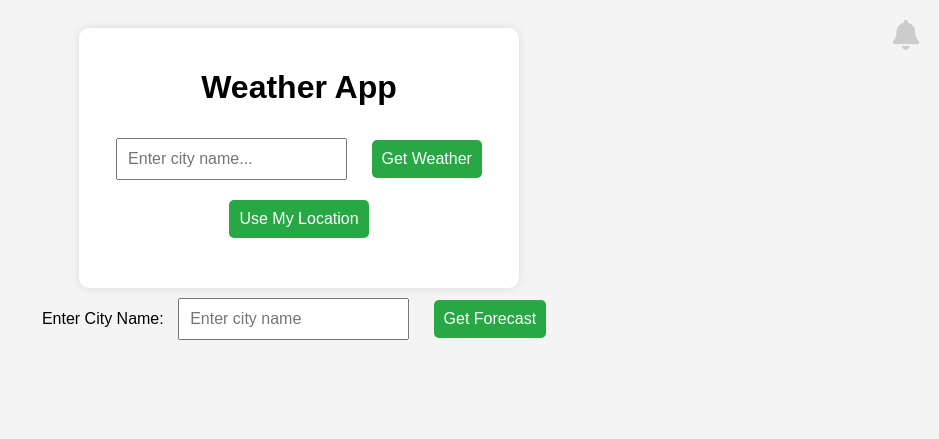
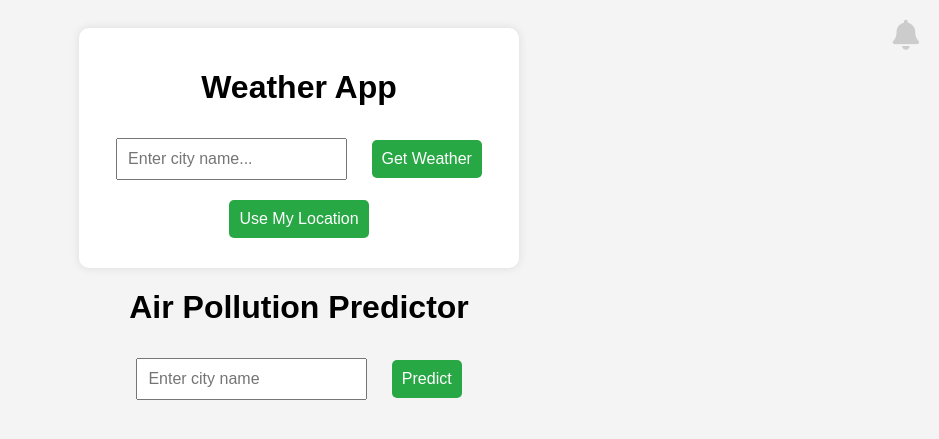
Before and after one commit to Meseret1G/Hackthon_1, a Flask app: page / in a window 1280 px wide. Shown: the top 439 px of the page, without its empty margins (341-1280 px from the left). Run offline with Flask 3, Linux system fonts and the light colour scheme; data that the repository does not hold is empty.

Commit message:
Updated project files

```diff
--- a/app.py
+++ b/app.py
@@ -4,6 +4,7 @@ import time
 import threading
 import tensorflow as tf
 import numpy as np
+from geopy.geocoders import Nominatim
 
 app = Flask(__name__)
 
@@ -12,6 +13,7 @@ AIR_POLLUTION_API_URL = "http://api.openweathermap.org/data/2.5/air_pollution"
 WEATHER_API_KEY = "2d0ca46555df760def36fb82d33f32eb"
 GEO_API_URL = "http://ip-api.com/json/"
 model = tf.keras.models.load_model("pollution_forecasting_model.keras")
+geolocator = Nominatim(user_agent="pollution_forecaster")
 
 ALERT_THRESHOLDS = {
     "weather": {
@@ -29,6 +31,76 @@ ALERT_THRESHOLDS = {
     }
 }
 
+def get_lat_lon(city_name):
+    location = geolocator.geocode(city_name)
+    if location:
+        return location.latitude, location.longitude
+    return None, None
+
+def map_pollutant_to_air_quality(pollutant, value):
+    if pollutant == "pm2_5" or pollutant == "pm10" or pollutant == "co"or pollutant == "no2" or pollutant == "o3" or pollutant == "so2":
+        if value <= 12:
+            return "Good"
+        elif value <= 35.4:
+            return "Moderate"
+        elif value <= 55.4:
+            return "Unhealthy for Sensitive Groups"
+        elif value <= 150.4:
+            return "Unhealthy"
+        elif value <= 250.4:
+            return "Very Unhealthy"
+        else:
+            return "Hazardous"
+    return "Unknown"
+
+def predict_pollution(city_name):
+    lat, lon = get_lat_lon(city_name)
+
+    if lat is None or lon is None:
+        return {"error": "City not found"}
+
+    input_data = np.zeros((1, 1, 10))
+    input_data[0, 0, 0] = lat
+    input_data[0, 0, 1] = lon
+
+    prediction = model.predict(input_data)
+
+    print("Prediction output shape:", prediction.shape)
+    print("Prediction output:", prediction)
+
+    pm25 = float(prediction[0][0])
+    pm10 = float(prediction[0][1])
+    co = float(prediction[0][2])
+    no2 = float(prediction[0][3])
+    so2 = float(prediction[0][4])
+    o3 = float(prediction[0][5])
+
+    air_quality_pm25 = map_pollutant_to_air_quality("pm2_5", pm25)
+    air_quality_pm10 = map_pollutant_to_air_quality("pm10", pm10)
+    air_quality_co = map_pollutant_to_air_quality("co", co)
+    air_quality_no2 = map_pollutant_to_air_quality("no2", no2)
+    air_quality_so2 = map_pollutant_to_air_quality("so2", so2)
+    air_quality_o3 = map_pollutant_to_air_quality("o3", o3)
+
+    return {
+        "city": city_name,
+        "pm2_5": {"value": pm25, "air_quality": air_quality_pm25},
+        "pm10": {"value": pm10, "air_quality": air_quality_pm10},
+        "co": {"value": co, "air_quality": air_quality_co},
+        "no2": {"value": no2, "air_quality": air_quality_no2},
+        "so2": {"value": so2, "air_quality": air_quality_so2},
+        "o3": {"value": o3, "air_quality": air_quality_o3}
+    }
+
+
+@app.route("/predict", methods=["GET"])
+def predict():
+    city = request.args.get("city")
+    if not city:
+        return jsonify({"error": "Please provide a city name"}), 400
+
+    result = predict_pollution(city)
+    return jsonify(result)
 
 def check_alerts(weather_data, air_quality_data):
     temp = weather_data.get("main", {}).get("temp", 0)
--- a/static/style.css
+++ b/static/style.css
@@ -12,33 +12,17 @@ body {
     right: 20px;
     color: #ccc;
 }
-button {
-    padding: 10px 20px;
-    background-color: #4CAF50;
-    color: white;
-    border: none;
-    cursor: pointer;
-    font-size: 16px;
+#result {
+    margin-top: 20px;
+    padding: 20px;
+    border: 1px solid #ccc;
+    display: none;
 }
-
-button:hover {
-    background-color: #45a049;
-}
-
-#weather-info, #forecast-info {
-    margin-top: 20px;
-    font-family: Arial, sans-serif;
-}
-
-p {
-    margin: 5px 0;
-}
-
-h3 {
-    font-size: 20px;
-    color: #333;
-}
-
+.good { color: green; }
+.moderate { color: orange; }
+.unhealthy { color: red; }
+.very-unhealthy { color: purple; }
+.hazardous { color: brown; }
 #notification-bell.active {
     color: red;
 }
--- a/templates/index.html
+++ b/templates/index.html
@@ -24,54 +24,64 @@
       <div id="weather-info"></div>
     </div>
 
-    <div>
-      <label for="city-input">Enter City Name:</label>
-      <input type="text" id="city-input" placeholder="Enter city name" />
-      <button onclick="onCitySelected()">Get Forecast</button>
-    </div>
-
-    <div id="forecast-info"></div>
+    <h1>Air Pollution Predictor</h1>
+    <input type="text" id="city" placeholder="Enter city name" />
+    <button onclick="getPollutionData()">Predict</button>
+    <div id="result"></div>
 
     <script>
       let hasUnreadNotification = false;
-
-      function onCitySelected() {
-        const cityInput = document.getElementById("city-input").value;
-        if (cityInput) {
-          getWeather(cityInput);
-          fetchAirPollutionForecast(cityInput);
-        } else {
+      async function getPollutionData() {
+        const city = document.getElementById("city").value;
+        if (!city) {
           alert("Please enter a city name");
+          return;
+        }
+        try {
+          const response = await fetch(`http://127.0.0.1:5000/predict?city=${encodeURIComponent(city)}`);
+          const data = await response.json();
+          if (data.error) {
+            document.getElementById("result").innerHTML = `<p style='color:red;'>${data.error}</p>`;
+          } else {
+            let output = `<h2>Air Quality in ${data.city}</h2>`;
+            output += `<table border='1' style='width: 100%; border-collapse: collapse;'>`;
+            output += `<tr><th>Pollutant</th><th>Value</th><th>Air Quality</th></tr>`;
+            Object.keys(data).forEach((key) => {
+              if (key !== "city") {
+                let qualityClass = getQualityClass(data[key].air_quality);
+                output += `<tr><td>${key.toUpperCase()}</td><td>${parseFloat(data[key].value).toFixed(2)}</td><td class='${qualityClass}'>${
+                  data[key].air_quality
+                }</td></tr>`;
+              }
+            });
+            output += `</table>`;
+            document.getElementById("result").innerHTML = output;
+            document.getElementById("result").style.display = "block";
+          }
+        } catch (error) {
+          document.getElementById("result").innerHTML = `<p style='color:red;'>Error fetching air quality data.</p>`;
+          console.error("Error fetching data:", error);
         }
       }
 
-      function fetchAirPollutionForecast(city) {
-        fetch(`/predict?city=${city}`)
-          .then((response) => response.json())
-          .then((data) => displayAirPollutionForecast(data))
-          .catch((error) => {
-            console.error("Error fetching air pollution data:", error);
-          });
-      }
-
-      function displayAirPollutionForecast(data) {
-        const forecastInfo = document.getElementById("forecast-info");
-
-        if (data.error) {
-          forecastInfo.innerHTML = `<p style="color: red;">Error: ${data.error}</p>`;
-        } else {
-          forecastInfo.innerHTML = `
-            <h3>Air Pollution Forecast for ${data.city}</h3>
-            <p><strong>PM2.5:</strong> ${data.pm2_5.value} µg/m³ (${data.pm2_5.air_quality})</p>
-            <p><strong>PM10:</strong> ${data.pm10.value} µg/m³ (${data.pm10.air_quality})</p>
-            <p><strong>CO:</strong> ${data.co.value} µg/m³ (${data.co.air_quality})</p>
-            <p><strong>NO2:</strong> ${data.no2.value} µg/m³ (${data.no2.air_quality})</p>
-            <p><strong>SO2:</strong> ${data.so2.value} µg/m³ (${data.so2.air_quality})</p>
-            <p><strong>O3:</strong> ${data.o3.value} µg/m³ (${data.o3.air_quality})</p>
-          `;
+      function getQualityClass(quality) {
+        switch (quality) {
+          case "Good":
+            return "good";
+          case "Moderate":
+            return "moderate";
+          case "Unhealthy for Sensitive Groups":
+            return "unhealthy";
+          case "Unhealthy":
+            return "unhealthy";
+          case "Very Unhealthy":
+            return "very-unhealthy";
+          case "Hazardous":
+            return "hazardous";
+          default:
+            return "";
         }
       }
-
       function toggleNotifications() {
         const notificationContainer = document.getElementById("notification-container");
         const bellIcon = document.getElementById("notification-bell");
```
Also changed, not shown: 1 other file.
